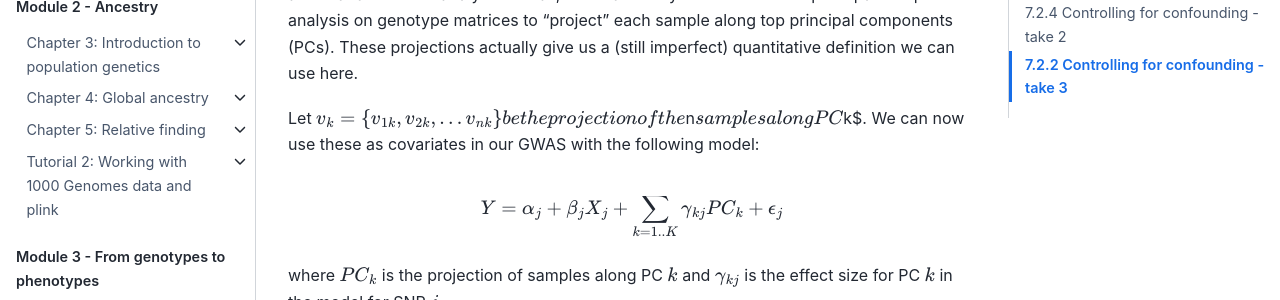
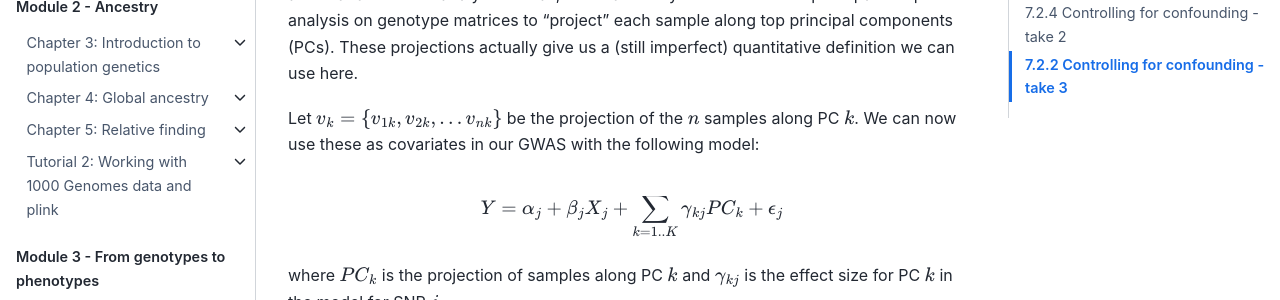
Before and after one commit to gymrek-lab/personal-genomics-textbook, a Jupyter Book: the page built from complextraits/gwas/confounding.md, in a window 1280 px wide and 900 px high, scrolled down 3471 px. Shown: the part 152-452 px from the top of the window. Built offline with Jupyter Book 1.0.4 settings and Sphinx 7.4.7 and the Sphinx Book theme 1.1.4, drawn with Linux system fonts in a browser that asks for light colours; pages that are not in the unit, such as notebooks, are missing from menus.

Commit message:
fix typo

```diff
--- a/complextraits/gwas/confounding.md
+++ b/complextraits/gwas/confounding.md
@@ -58,7 +58,7 @@ While this will help control for some confounding, there are some important limi
 
 An alternative, widely used strategies, is to instead use a quantitative definition of ancestry as covariates in our analysis. Recall, in our ancestry module we used principal components analysis on genotype matrices to "project" each sample along top principal components (PCs). These projections actually give us a (still imperfect) quantitative definition we can use here.
 
-Let $v_k=\{v_{1k}, v_{2k}, ... v_{nk}\} be the projection of the $n$ samples along PC $k$. We can now use these as covariates in our GWAS with the following model:
+Let $v_k=\{v_{1k}, v_{2k}, ... v_{nk}\}$ be the projection of the $n$ samples along PC $k$. We can now use these as covariates in our GWAS with the following model:
 
 $$
 Y = \alpha_j + \beta_j X_j + \sum_{k=1..K} \gamma_{kj} PC_{k} + \epsilon_j
```
Also changed, not shown: complextraits/gwas/quantitative_traits.md (+1 -1 lines).
